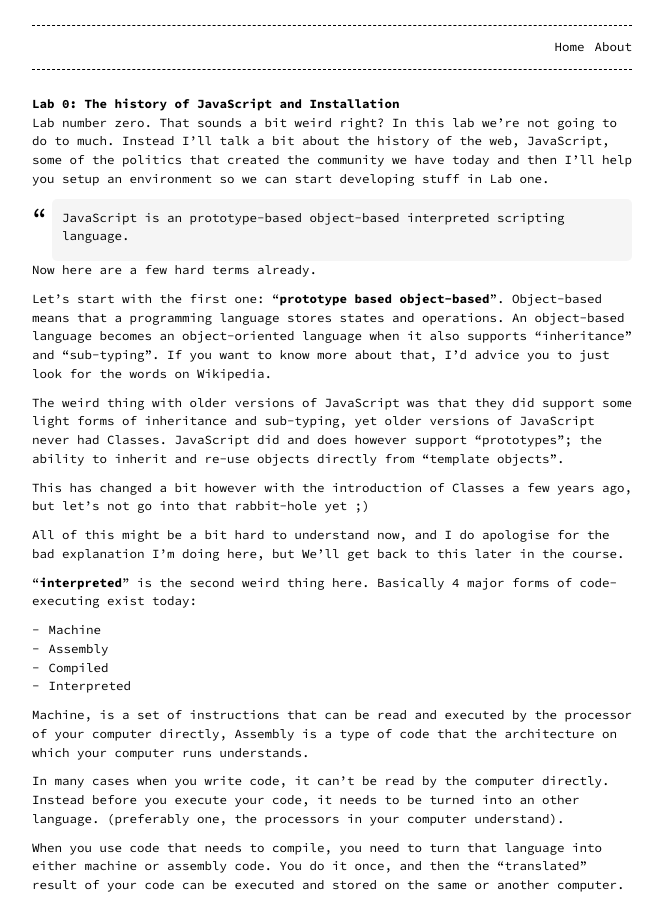
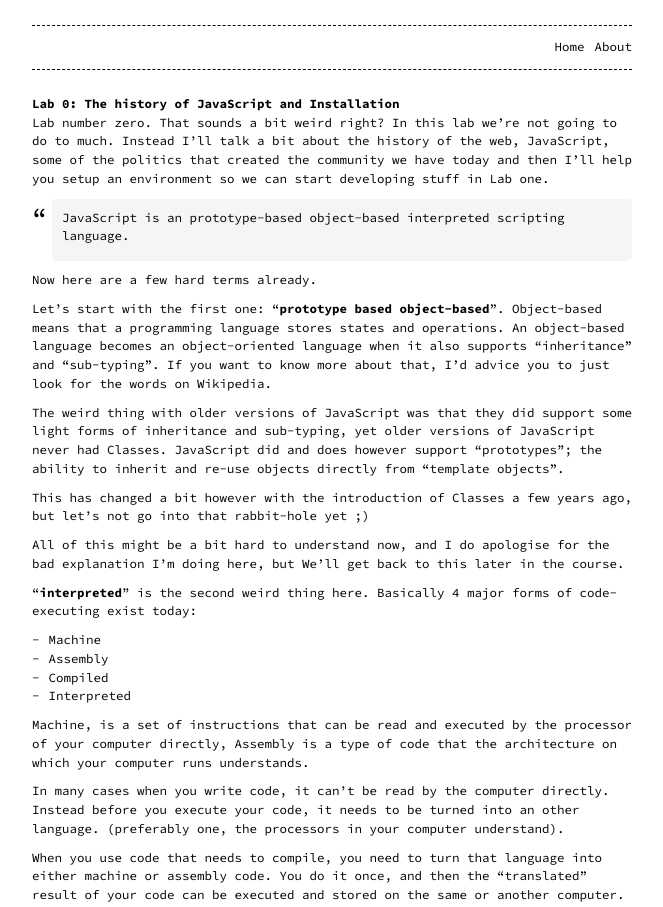
Before and after one commit to ecmanatives/ecmanatives.github.io, a Jekyll site: the page built from _posts/2019-08-08-lab-0.markdown, in a window 1280 px wide. Shown: the top 907 px of the page, without its empty margins (308-971 px from the left). Built offline with Jekyll 4.4.1, drawn with Linux system fonts in a browser that asks for light colours.

Commit message:
Small margin fixes

```diff
--- a/assets/main-light.scss
+++ b/assets/main-light.scss
@@ -15,7 +15,7 @@
   text-decoration: none;
 }
 
-:not(.menu) > ul {
+:not(.menu) > ul, ol {
   margin: 0 0 10px;
 }
 
@@ -25,7 +25,7 @@
 
 blockquote {
   background: rgba(0,0,0,0.04);
-  margin: 0 0 0 20px;
+  margin: 0 0 10px 20px;
   padding: 10px 10px 5px;
   position: relative;
   -webkit-border-radius: 5px;
```
